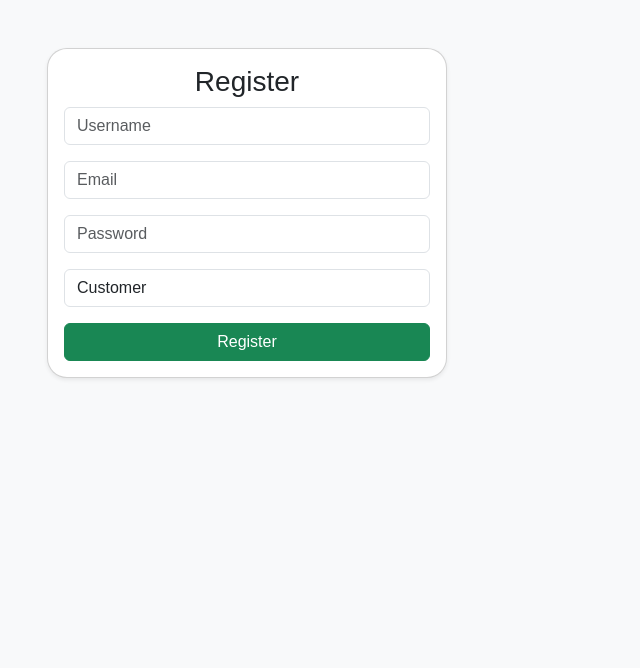
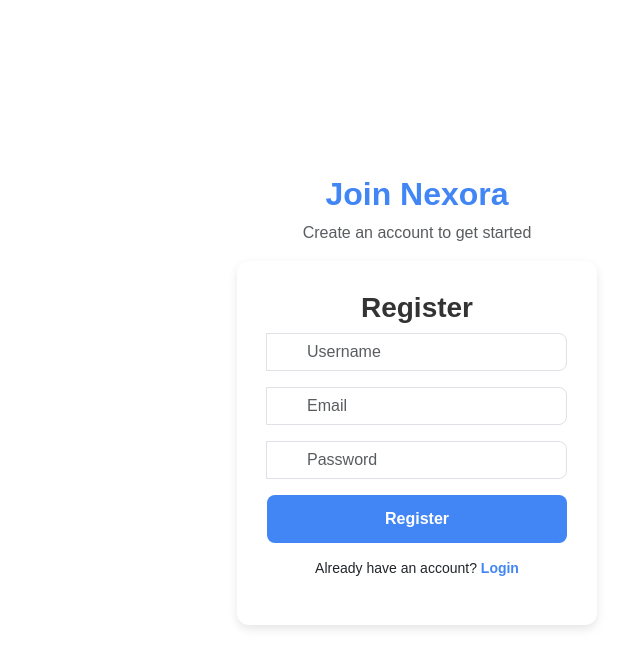
Before and after one commit to Keithmwesigwa/nexora, a plain HTML site: page views/register.html in a window 1280 px wide. Shown: the whole page, without its empty margins (223-863 px from the left). Drawn offline with nearby package versions, Linux system fonts and the light colour scheme.

Commit message:
Update register.html

```diff
--- a/views/register.html
+++ b/views/register.html
@@ -1,25 +1,103 @@
 <!DOCTYPE html>
 <html lang="en">
 <head>
+    <meta charset="UTF-8">
+    <meta name="viewport" content="width=device-width, initial-scale=1.0">
     <title>Register - eBay Clone</title>
+    <link rel="stylesheet" href="https://cdnjs.cloudflare.com/ajax/libs/bootstrap/5.3.0/css/bootstrap.min.css">
     <link rel="stylesheet" href="/styles.css">
+    <script src="https://kit.fontawesome.com/a076d05399.js" crossorigin="anonymous"></script>
+    <style>
+        body {
+            background: #fff;
+            display: flex;
+            align-items: center;
+            justify-content: center;
+            height: 100vh;
+            font-family: 'Arial', sans-serif;
+        }
+        .register-container {
+            width: 100%;
+            max-width: 400px;
+            padding: 20px;
+            text-align: center;
+        }
+        .register-card {
+            background: #fff;
+            border-radius: 12px;
+            box-shadow: 0 4px 10px rgba(0, 0, 0, 0.1);
+            padding: 30px;
+        }
+        .register-card h3 {
+            font-weight: bold;
+            color: #333;
+        }
+        .form-control {
+            border-radius: 8px;
+            padding-left: 40px;
+        }
+        .input-group-text {
+            background: transparent;
+            border: none;
+            position: absolute;
+            left: 10px;
+            top: 50%;
+            transform: translateY(-50%);
+            font-size: 18px;
+            color: #4285F4;
+        }
+        .btn-success {
+            background-color: #4285F4;
+            border: none;
+            border-radius: 8px;
+            padding: 12px;
+            font-size: 16px;
+            font-weight: bold;
+        }
+        .btn-success:hover {
+            background-color: #2C8C45;
+        }
+        .login-link {
+            margin-top: 15px;
+            font-size: 14px;
+        }
+        .login-link a {
+            color: #4285F4;
+            font-weight: bold;
+            text-decoration: none;
+        }
+        .login-link a:hover {
+            text-decoration: underline;
+        }
+        .input-group {
+            position: relative;
+        }
+        .hidden {
+            display: none;
+        }
+    </style>
 </head>
 <body>
-    <div class="container mt-5">
-        <div class="card mx-auto shadow-sm" style="max-width: 400px;">
-            <div class="card-body">
-                <h3 class="text-center">Register</h3>
+    <div class="register-container">
+        <h2 style="color: #4285F4; font-weight: bold;">Join Nexora</h2>
+        <p class="text-muted">Create an account to get started</p>
+
+        <div class="register-card">
+            <h3>Register</h3>
             <form action="/register" method="post">
-                    <div class="mb-3">
+                <div class="mb-3 input-group">
+                    <span class="input-group-text"><i class="fas fa-user"></i></span>
                     <input type="text" class="form-control" name="username" placeholder="Username" required>
                 </div>
-                    <div class="mb-3">
+                <div class="mb-3 input-group">
+                    <span class="input-group-text"><i class="fas fa-envelope"></i></span>
                     <input type="email" class="form-control" name="email" placeholder="Email" required>
                 </div>
-                    <div class="mb-3">
+                <div class="mb-3 input-group">
+                    <span class="input-group-text"><i class="fas fa-lock"></i></span>
                     <input type="password" class="form-control" name="password" placeholder="Password" required>
                 </div>
-                    <div class="mb-3">
+                <div class="hidden">
                     <select name="role" class="form-control">
                         <option value="customer">Customer</option>
                         <option value="seller">Seller</option>
@@ -27,7 +105,8 @@
                 </div>
                 <button type="submit" class="btn btn-success w-100">Register</button>
             </form>
-            </div>
+
+            <p class="login-link">Already have an account? <a href="/login">Login</a></p>
         </div>
     </div>
 </body>
```
Lines whose indentation alone changed are shown as unchanged.
